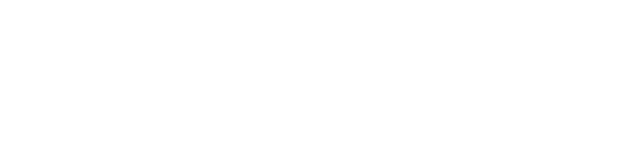
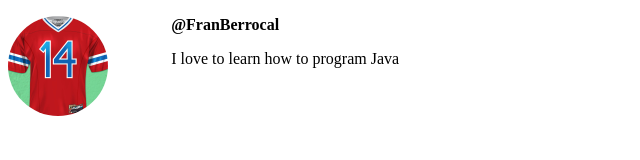
Before and after one commit to FrankBerrocal/HTML, a plain HTML site: page index.html in a window 1280 px wide. Shown: the whole page, without its empty margins (0-640 px from the left). Drawn offline with Linux system fonts and the light colour scheme.

Commit message:
Creation of basic template (refresher)
setting up basic elements

```diff
--- a/index.html
+++ b/index.html
@@ -1,11 +1,24 @@
 <!DOCTYPE html>
-<html>
-    <head>
-        <title>
-            My First Web Pages
-        </title>
-    </head>
-    <body>
+<html lang="en">
+  <head>
+    <title>My First Web Pages</title>
+    <style>
+      img {
+        width: 100px;
+        border-radius: 50%;
+        /*Set the radius to half the size to make it circular.  Image should be a square.*/
+        float: left;
+        margin-right: 5%;
+      }
 
-    </body>
+      .username {
+        font-weight: bold;
+      }
+    </style>
+  </head>
+  <body>
+    <img src="images/bazooka-gi-joe-football-jersey.multi.jpeg" alt="Bazooka" />
+    <p class="username">@FranBerrocal</p>
+    <p>I love to learn how to program Java</p>
+  </body>
 </html>
```
Also changed, not shown: Images/bazooka-gi-joe-football-jersey.multi.jpeg (added).
